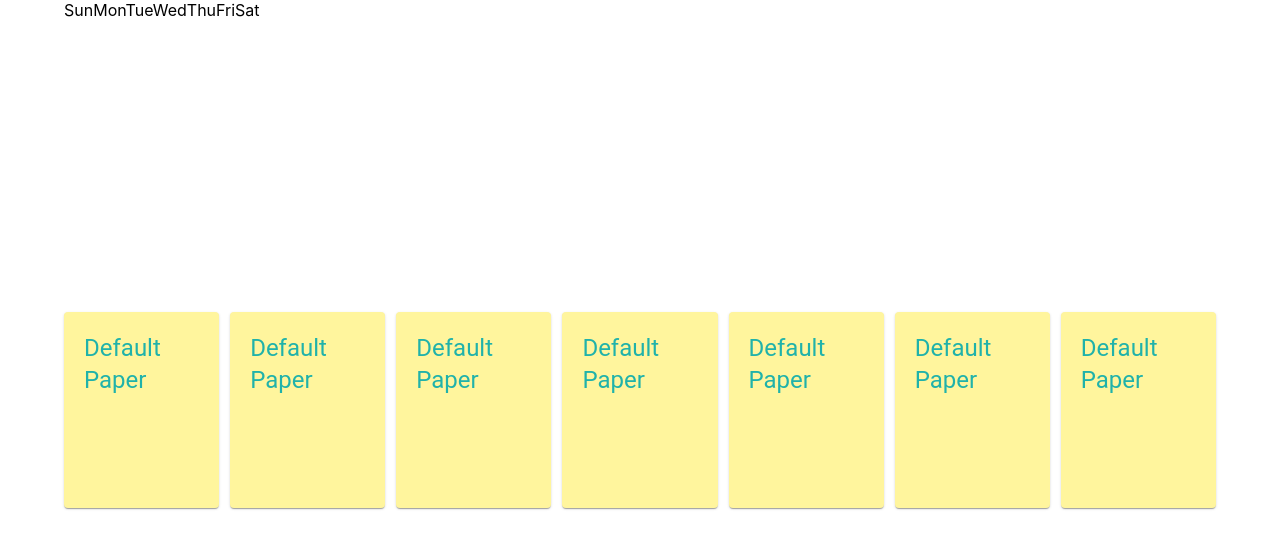
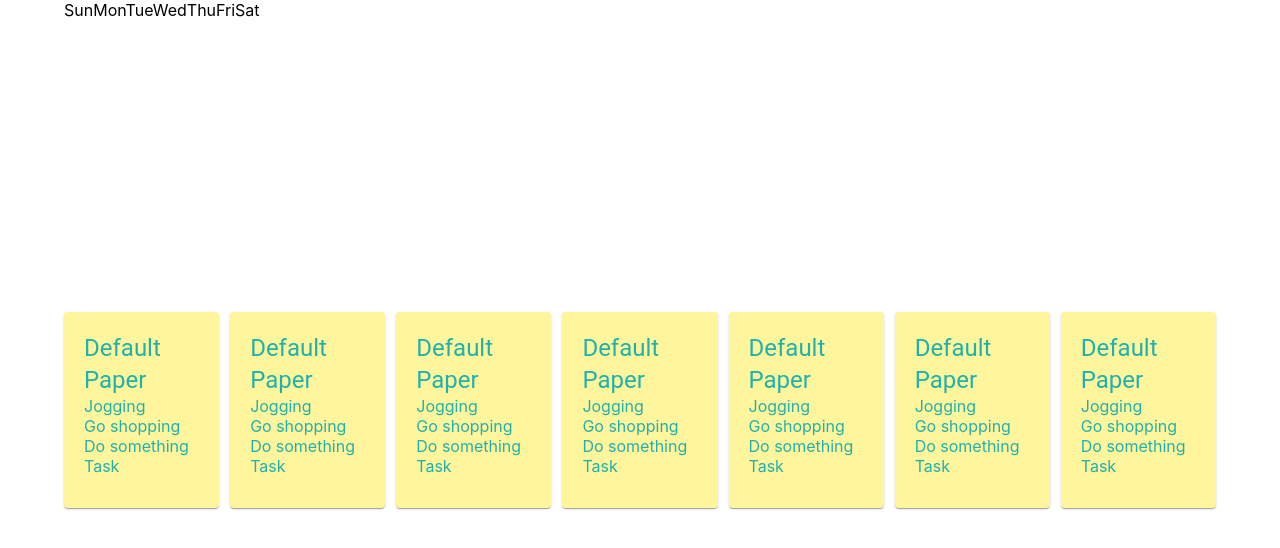
Before and after one commit to polina090193/react-calendar, a React (Create React App) app: page / in a window 1280 px wide. Shown: the top 548 px of the page. Built offline with nearby package versions, Linux system fonts and the light colour scheme.

Commit message:
Fake data

```diff
--- a/src/calendar/components/CalendarDay/CalendarDay.jsx
+++ b/src/calendar/components/CalendarDay/CalendarDay.jsx
@@ -3,6 +3,9 @@ import Paper from "@mui/material/Paper"
 import Typography from "@mui/material/Typography"
 import { styled } from '@mui/material/styles';
 import yellow from "@mui/material/colors/yellow"
+import tasks from '@/fakeData/tasks'
+
+const tasksElements = tasks.map(task => <div>{task.content}</div>)
 
 const noteSizes = {
   width: '10%',
@@ -26,6 +29,7 @@ function CalendarDay() {
   return (
     <CalendarPaper>
       <Typography variant="h5">Default Paper</Typography>
+      <div>{tasksElements}</div>
     </CalendarPaper>
   );
 }
--- /dev/null
+++ b/src/fakeData/tasks.js
@@ -0,0 +1,81 @@
+// import { TodoistApi } from '@doist/todoist-api-typescript'
+
+// const todoAPI = new TodoistApi('7716d8a22975bcfb4e28ffb524e54fef937b616d')
+// const tasks = await todoAPI.getTasks({project_id: 2247409455})
+
+const tasks = [
+    {
+      "id": 5030491647,
+      "assigner": 0,
+      "projectId": 2247409455,
+      "sectionId": 0,
+      "order": 34,
+      "content": "Jogging",
+      "description": "",
+      "completed": false,
+      "labelIds": [],
+      "priority": 1,
+      "commentCount": 0,
+      "creator": 4977694,
+      "created": "2021-07-30T04:00:40.163728Z",
+      "due": {
+        "date": "2022-04-09",
+        "string": "every week",
+        "lang": "en",
+        "recurring": true
+      },
+      "url": "https://todoist.com/showTask?id=5030491647"
+    },
+    {
+      "id": 5416133488,
+      "assigner": 0,
+      "projectId": 2247409455,
+      "sectionId": 78351015,
+      "order": 4,
+      "content": "Go shopping",
+      "description": "",
+      "completed": false,
+      "labelIds": [],
+      "priority": 1,
+      "commentCount": 0,
+      "creator": 4977694,
+      "created": "2021-12-15T09:48:16.689689Z",
+      "url": "https://todoist.com/showTask?id=5416133488"
+    },
+    {
+      "id": 5413150330,
+      "assigner": 0,
+      "projectId": 2247409455,
+      "sectionId": 78351015,
+      "order": 2,
+      "content": "Do something",
+      "description": "",
+      "completed": false,
+      "labelIds": [],
+      "priority": 1,
+      "commentCount": 0,
+      "creator": 4977694,
+      "created": "2021-12-14T10:10:44.175934Z",
+      "url": "https://todoist.com/showTask?id=5413150330"
+    },
+    {
+      "id": 4618395182,
+      "assigner": 0,
+      "projectId": 2247409455,
+      "sectionId": 0,
+      "parent": 4618388355,
+      "parentId": 4618388355,
+      "order": 6,
+      "content": "Task",
+      "description": "",
+      "completed": false,
+      "labelIds": [],
+      "priority": 1,
+      "commentCount": 0,
+      "creator": 4977694,
+      "created": "2021-02-28T19:21:07.278505Z",
+      "url": "https://todoist.com/showTask?id=4618395182"
+    }
+  ]
+
+  export default tasks
```
